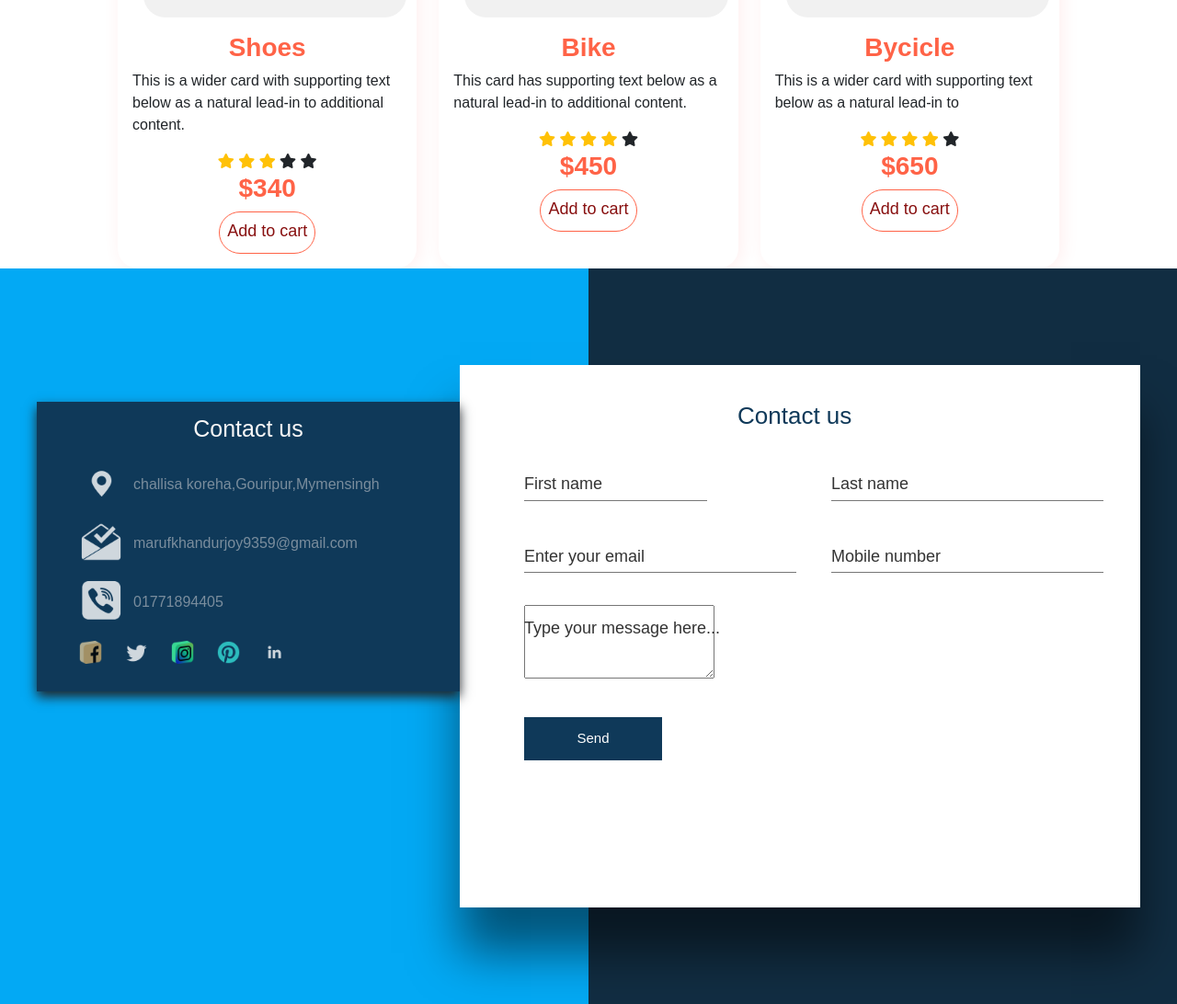
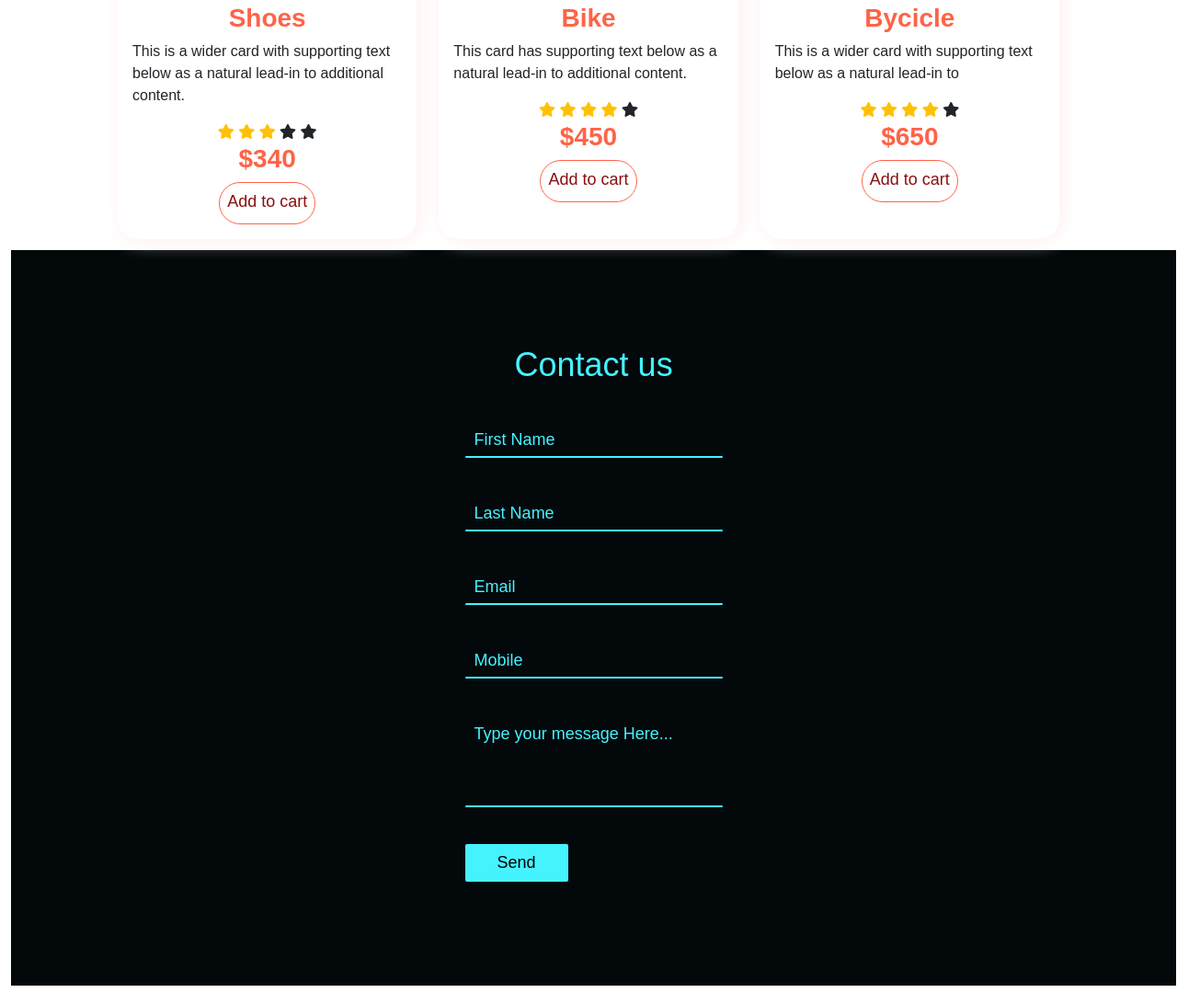
Before and after one commit to MARUF-hub/assignment-2, a plain HTML site: page index.html in a window 1280 px wide. Shown: the part 3882-4974 px from the top of the page at 92% size. Drawn offline with Linux system fonts and the light colour scheme; a web font is replaced by a local one.

Commit message:
complete

```diff
--- /dev/null
+++ b/css/css.css
@@ -0,0 +1,125 @@
+@import url('https://fonts.googleapis.com/css2?family=Poppins:wght@300&display=swap');
+
+*{
+    margin: 0;
+    padding: 0;
+    box-sizing: border-box;
+    font-family: 'Poppins', sans-serif;
+}
+body{
+    display: flex;
+    justify-content: center;
+    align-items: center;
+    min-height: 100vh;
+    background: #03080a;
+}
+.container{
+    width: 80%;
+    padding: 20px;
+}
+.container h2{
+    width: 100%;
+    color: #45f3ff;
+    font-size: 36px;
+    text-align: center;
+    margin-bottom: 10px;
+}
+.container .row100{
+    position: relative;
+    width: 100%;
+    display: grid;
+    grid-template-columns: repeat(auto-fit, minmax(300px,1fr));
+}
+.container .row100 .col{
+    position: relative;
+    width: 100%;
+    padding: 0px 10px;
+    margin: 30px 0px 10px;
+    transition: 0.5s;
+}
+.container .row100 .col .inputbox{
+    position: relative;
+    width: 100%;
+    height: 40px;
+    color: #45f3ff;
+}
+.container .row100 .inputbox input,
+.container .row100 .inputbox.textarea textarea
+{
+    position: absolute;
+    width: 100%;
+    height: 100%;
+    background: transparent;
+    box-shadow: none;
+    border: none;
+    outline: none;
+    font-size: 18px;
+    padding: 0px 10px;
+    z-index: 1;
+    color: #000;
+}
+.container .row100 .inputbox .text{
+    position: absolute;
+    top: 0px;
+    left: 0px;
+    line-height: 40px;
+    font-size: 18px;
+    padding: 0 10px;
+    display: block;
+    transition: 0.5s;
+    pointer-events: none;
+}
+.container .row100 .inputbox input:focus+ .text,
+.container .row100 .inputbox input:valid+ .text{
+    top: -35px;
+    left: -10px;f
+}
+.container .row100 .inputbox .line{
+    position: absolute;
+    bottom: 0;
+    display: block;
+    width: 100%;
+    height: 2px;
+    pointer-events: none;
+    background: #45f3ff;
+    transform: 0.5s;
+    border-radius: 3px;
+}
+.container .row100 .inputbox input:focus~ .line,
+.container .row100 .inputbox input:valid~ .line{
+  height: 100%;
+}
+.container .row100 .inputbox.textarea{
+    position: relative;
+    width: 100%;
+    height: 100px;
+    padding: 10px 0px;
+}
+.container .row100 .inputbox.textarea textarea{
+    height: 100%;
+    resize: none;
+}
+.container .row100 .inputbox textarea:focus + .text,
+.container .row100 .inputbox textarea:valid + .text{
+    top: -35px;
+    left: -10px;
+}
+.container .row100 .inputbox textarea:focus ~ .line,
+.container .row100 .inputbox textarea:valid ~ .line{
+  height: 100%;
+}
+input[type="submit"]{
+    border: none;
+    padding: 7px 35px;
+    cursor: pointer;
+    outline: none;
+    background: #45f3ff;
+    color: #000;
+    font-size: 18px;
+    border-radius: 4px;
+}
+input[type="submit"]:hover{
+    background: #4c7b7e;
+    color: white;
+    font-size: 19px;
+}
--- a/css/style.css
+++ b/css/style.css
@@ -138,7 +138,7 @@ body img:hover{
     font-family: 'Oswald', sans-serif;
 }
 .section-4{
-    height: 36rem;
+    height: 34rem;
     width: 98%;
 }
 .sec-4{
@@ -205,3 +205,123 @@ body img:hover{
      color: white;
      background-color: rgba(230, 115, 95, 0.938);
 }
+
+.border-box {
+    margin:12px;
+    padding: 0;
+    box-sizing: border-box;
+    font-family: 'poppins', sans-serif;
+    background: #03080a;
+}
+.border-box {
+    width:99%;
+    padding: 36px;
+    display: flex;
+    justify-content: center;
+    align-items: center;
+    min-height: 100vh;
+}
+#contect-us h2 {
+    width: 100%;
+    color: #45f3ff;
+    font-size: 36px;
+    text-align: center;
+    margin-bottom: 10px;
+
+}
+#contect-us .raw {
+    position: relative;
+    width: 100%;
+    display: grid;
+    grid-template-columns:repeat(auto-fit,minmax(300px,1fr));
+}
+#contect-us .raw .smackdown {
+    position: relative;
+    width: 100%;
+    padding: 0 10px;
+    margin: 30px 0 10px;
+    transition: 0.5s;
+}
+#contect-us .raw .inputBox {
+    position: relative;
+    width: 100%;
+    height: 40px;
+    color: #45f3ff;
+}
+#contect-us .raw .inputBox input,
+#contect-us .raw .inputBox.textarea textarea{
+    position: absolute;
+    width: 100%;
+    height: 100%;
+    background:transparent;
+    box-shadow: none;
+    border: none;
+    outline: none;
+    font-size: 18px;
+    padding: 0 10px;
+    z-index: 1;
+    color: #000;
+
+}
+#contect-us .raw .inputBox .text {
+    position: absolute;
+    top: 0;
+    left: 0;
+    line-height: 40px;
+    font-size: 18px;
+    padding: 0 10px;
+    display: block;
+    transition: 0.5s;
+    pointer-events: none;
+
+}
+#contect-us .raw .inputBox input:focus + .text,
+#contect-us .raw .inputBox input:valid + .text{
+    top: -35px;
+    left: -10px;
+}
+#contect-us .raw .inputBox .line {
+    position:absolute;
+    bottom: 0;
+    display: block;
+    width: 100%;
+    height: 2px;
+    background: #45f3ff;
+    transition: 0.5s;
+    border-radius: 2px;
+    pointer-events: none;
+}
+#contect-us .raw .inputBox input:focus ~ .line,
+#contect-us .raw .inputBox input:valid ~ .line {
+height: 100%;
+}
+#contect-us .raw .inputBox.textarea {
+    position: relative;
+    width: 100%;
+    height: 100px;
+    padding: 10px 0;
+
+}
+#contect-us .raw .inputBox.textarea textarea {
+    height: 100%;
+    resize: none;
+}
+#contect-us .raw .inputBox textarea:focus + .text,
+#contect-us .raw .inputBox textarea:valid + .text{
+    top: -35px;
+    left: -10px;
+}
+#contect-us .raw .inputBox textarea:focus ~ .line,
+#contect-us .raw .inputBox textarea:valid ~ .line{
+    height: 100%;
+}
+input[type="submit"] {
+    border: none;
+    padding: 7px 35px;
+    cursor: pointer;
+    outline: none;
+    background: #45f3ff;
+    color: #000;
+    font-size: 18px;
+    border-radius: 2px;
+}
--- a/index.html
+++ b/index.html
@@ -25,7 +25,6 @@
     <link
         href="https://fonts.googleapis.com/css2?family=Anton&family=Cabin&family=Cuprum&family=Roboto+Condensed&family=Ubuntu+Condensed&family=Yanone+Kaffeesatz:wght@300&display=swap"
         rel="stylesheet">
-    <link rel="stylesheet" href="css.css">
     <link rel="stylesheet" href="css/phone.css">
     <link rel="stylesheet" href="css/all.css">
     <link rel="stylesheet" href="css/bootstrap.min.css">
@@ -329,68 +328,52 @@
             </div>
         </section>
     </section>
-    <div class="article-2">
-        <section id="section">
-            <div class="container-1">
-                <div class="contact-section">
-                    <div>
-                        <h2> Contact us</h2>
-                        <ul class="ul">
-                            <li>
-                                <span><img src="img/location.png" alt=""></span>
-                                <span>challisa koreha,Gouripur,Mymensingh</span>
-                            </li>
-                            <li>
-                                <span><img src="img/mail.png" alt=""></span>
-                                <span>marufkhandurjoy9359@gmail.com</span>
-                            </li>
-                            <li>
-                                <span><img src="img/call.png" alt=""></span>
-                                <span>01771894405</span>
-                            </li>
-                        </ul>
-
-                        <ul class="help">
-                            <li><a href="#"><img src="img/facebool.png" alt=""></a></li>
-                            <li><a href="#"><img src="img/twitter.png" alt=""></a></li>
-                            <li><a href="#"><img src="img/instagram.png" alt=""></a></li>
-                            <li><a href="#"><img src="img/pinterest.png" alt=""></a></li>
-                            <li><a href="#"><img src="img/in.png" alt=""></a></li>
-                        </ul>
+    <section class="border-box">
+        <div id="contect-us">
+            <h2 class="contect">Contact us</h2>
+            <div class="raw">
+                <div class="smackdown">
+                    <div class="inputBox"><input type="text" name="" required="required">
+                        <span class="text">First Name</span>
+                        <span class="line"></span>
                     </div>
                 </div>
-
-                <div class="contact-form">
-                    <h2>Contact us</h2>
-                    <div class="form-box">
-                        <div class="input-box">
-                            <input type="text" name="" required>
-                            <span>First name</span>
+                <div class="smackdown">
+                    <div class="inputBox"><input type="text" name="" required="required">
+                        <span class="text">Last Name</span>
+                        <span class="line"></span>
                     </div>
-                        <div class="input-box w50">
-                            <input type="text" name="" required>
-                            <span>Last name</span>
                 </div>
-                        <div class="input-box w50">
-                            <input type="email" name="" required>
-                            <span> Enter your email</span>
             </div>
-                        <div class="input-box w50">
-                            <input type="phone" name="" required>
-                            <span>Mobile number</span>
+            <div class="raw">
+                <div class="smackdown">
+                    <div class="inputBox"><input type="text" name="" required="required">
+                        <span class="text">Email</span>
+                        <span class="line"></span>
                     </div>
-                        <div class="textarea input-box w100">
-                            <textarea name="message" required></textarea>
-                            <span>Type your message here...</span>
                 </div>
-                        <div class="textarea input-box w100">
+                <div class="smackdown">
+                    <div class="inputBox"><input type="text" name="" required="required">
+                        <span class="text">Mobile</span>
+                        <span class="line"></span>
+                    </div>
+                </div>
+                <div class="raw">
+                    <div class="smackdown">
+                        <div class="inputBox textarea"><textarea name="" id="" cols="30" rows="10" required="required"></textarea>
+                            <span class="text">Type your message Here...</span>
+                            <span class="line"></span>
+                        </div>
+                    </div>
+                </div>
+                <div class="raw">
+                    <div class="smackdown">
                         <input type="submit" value="Send">
                     </div>
                 </div>
             </div>
         </div>
     </section>
-    </div>
     <script src="js/bootstrap.min.js"></script>
 </body>
 
```
Lines whose indentation alone changed are shown as unchanged.
